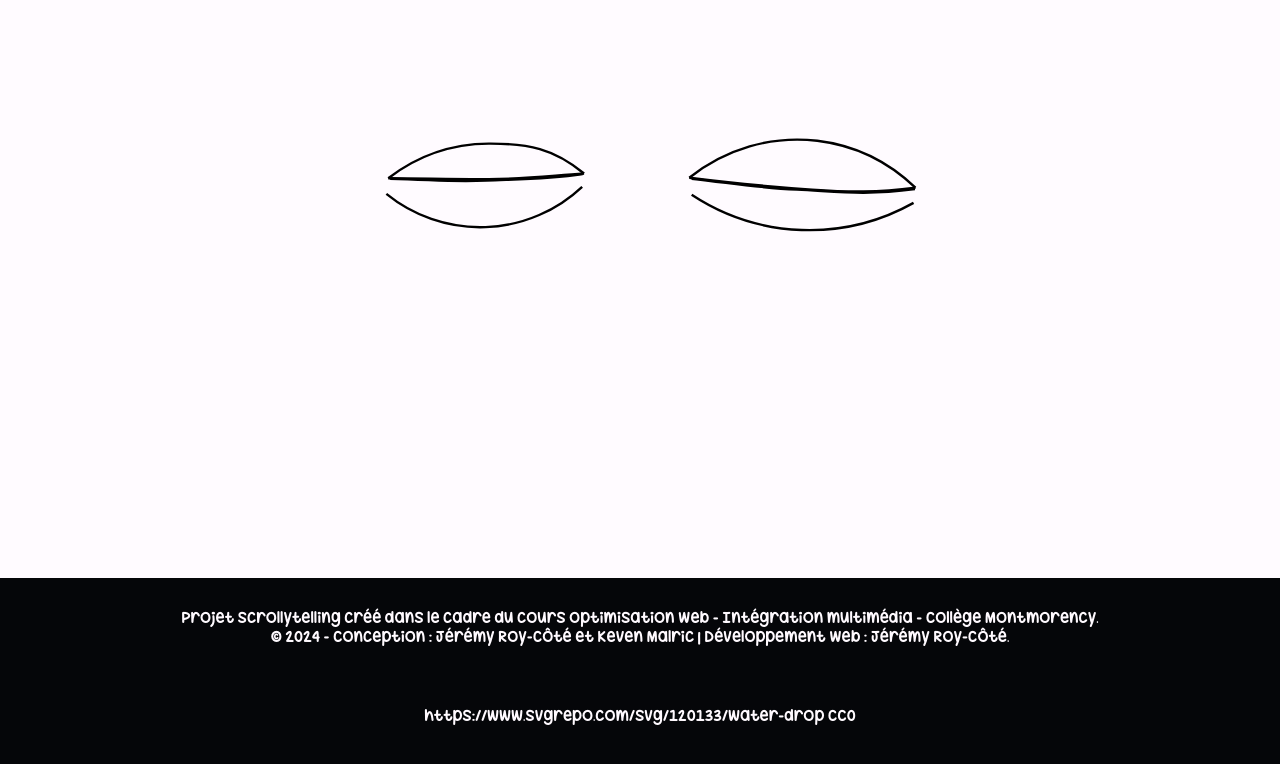
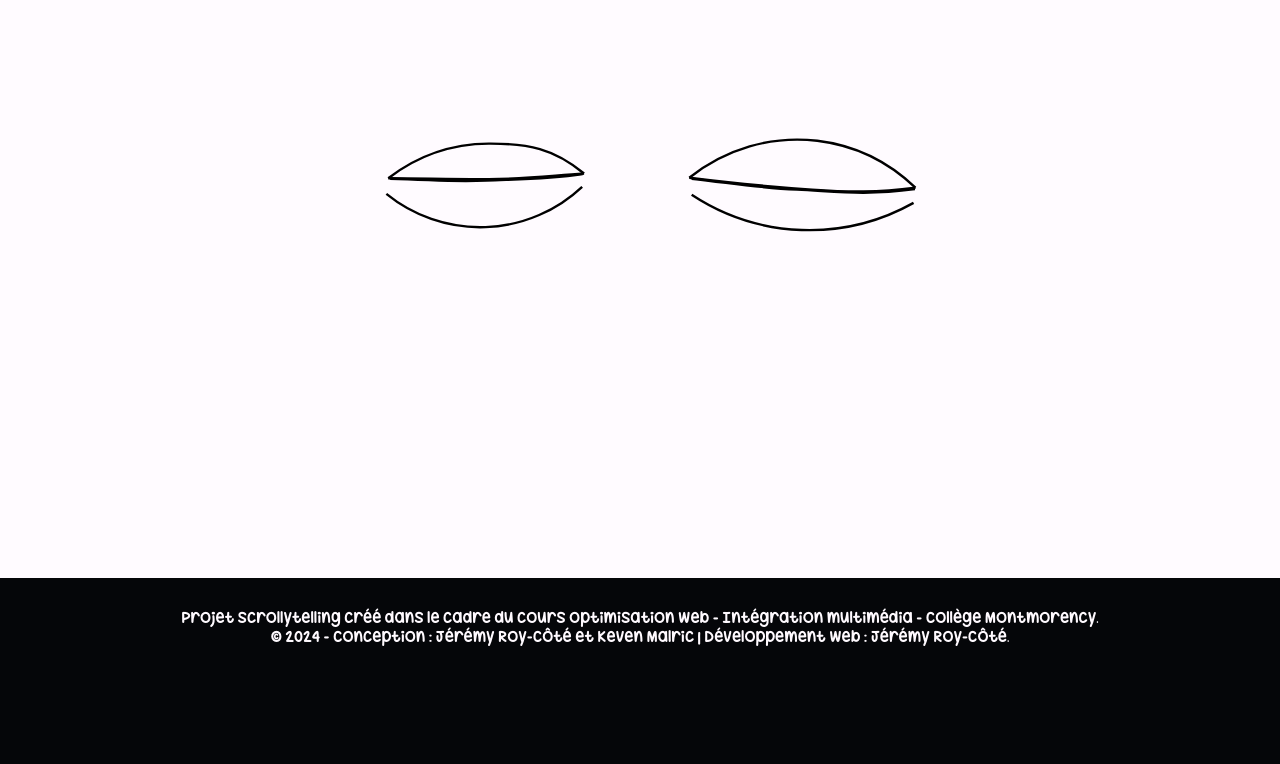
Before and after one commit to sideking/roy-cote-jeremy-scrollytelling, a plain HTML site: page index.html in a window 1280 px wide. Shown: the part 4222-4986 px from the top of the page. Drawn offline with nearby package versions, Linux system fonts and the light colour scheme; a script that the page names is missing.

Commit message:
Update index.html

```diff
--- a/index.html
+++ b/index.html
@@ -227,7 +227,6 @@
     <footer>
         <p>Projet scrollytelling créé dans le cadre du cours Optimisation Web - Intégration multimédia - Collège Montmorency. <br>
         © 2024 - Conception : Jérémy Roy-Côté et Keven Malric | Développement Web : Jérémy Roy-Côté.</p>
-        <p id="attribution">https://www.svgrepo.com/svg/120133/water-drop CC0</p>
     </footer>
     <script src="https://cdn.jsdelivr.net/npm/gsap@3.12.5/dist/gsap.min.js"></script>
     <script src="https://cdn.jsdelivr.net/npm/gsap@3.12.5/dist/ScrollTrigger.min.js"></script>
```
